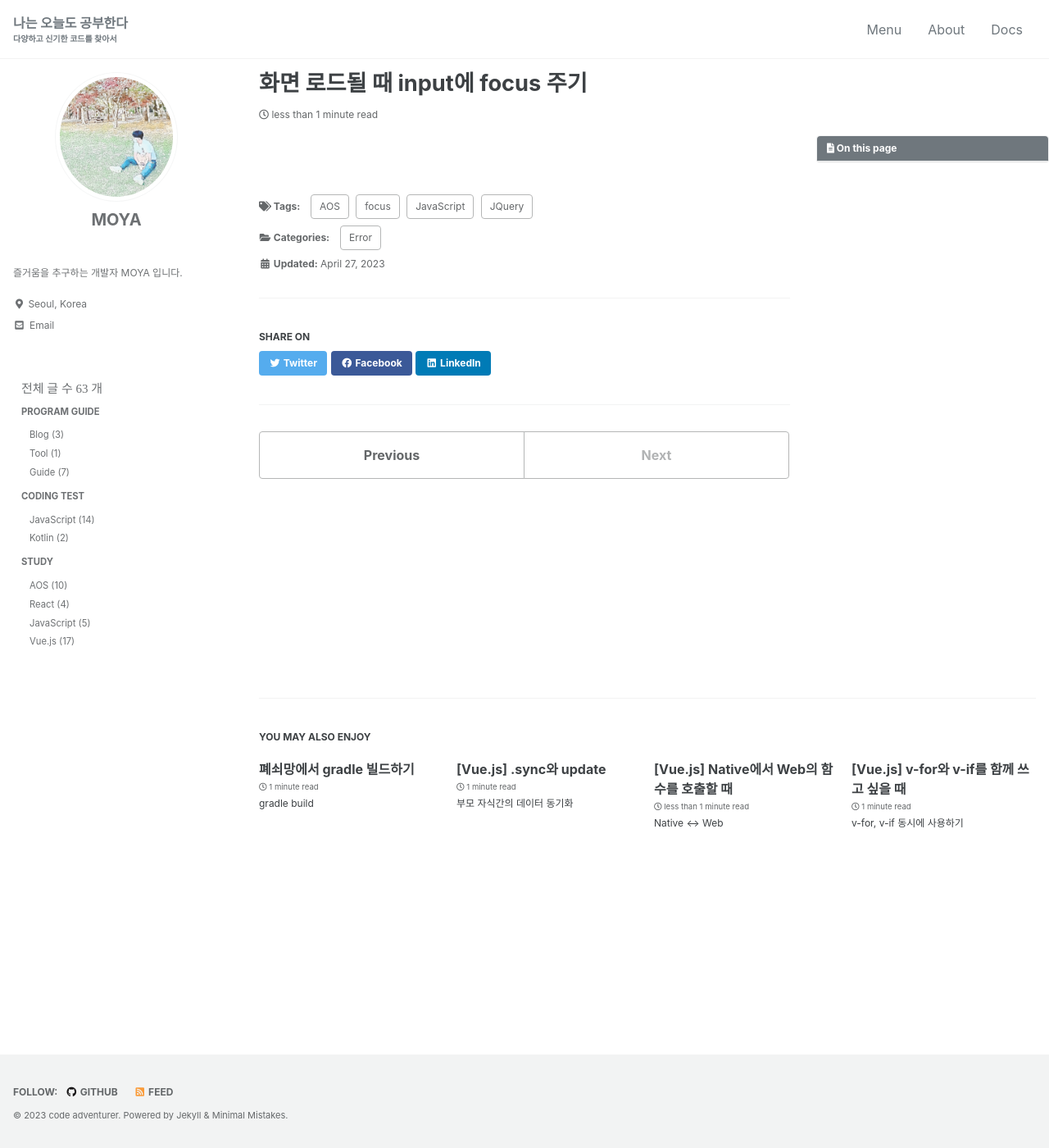
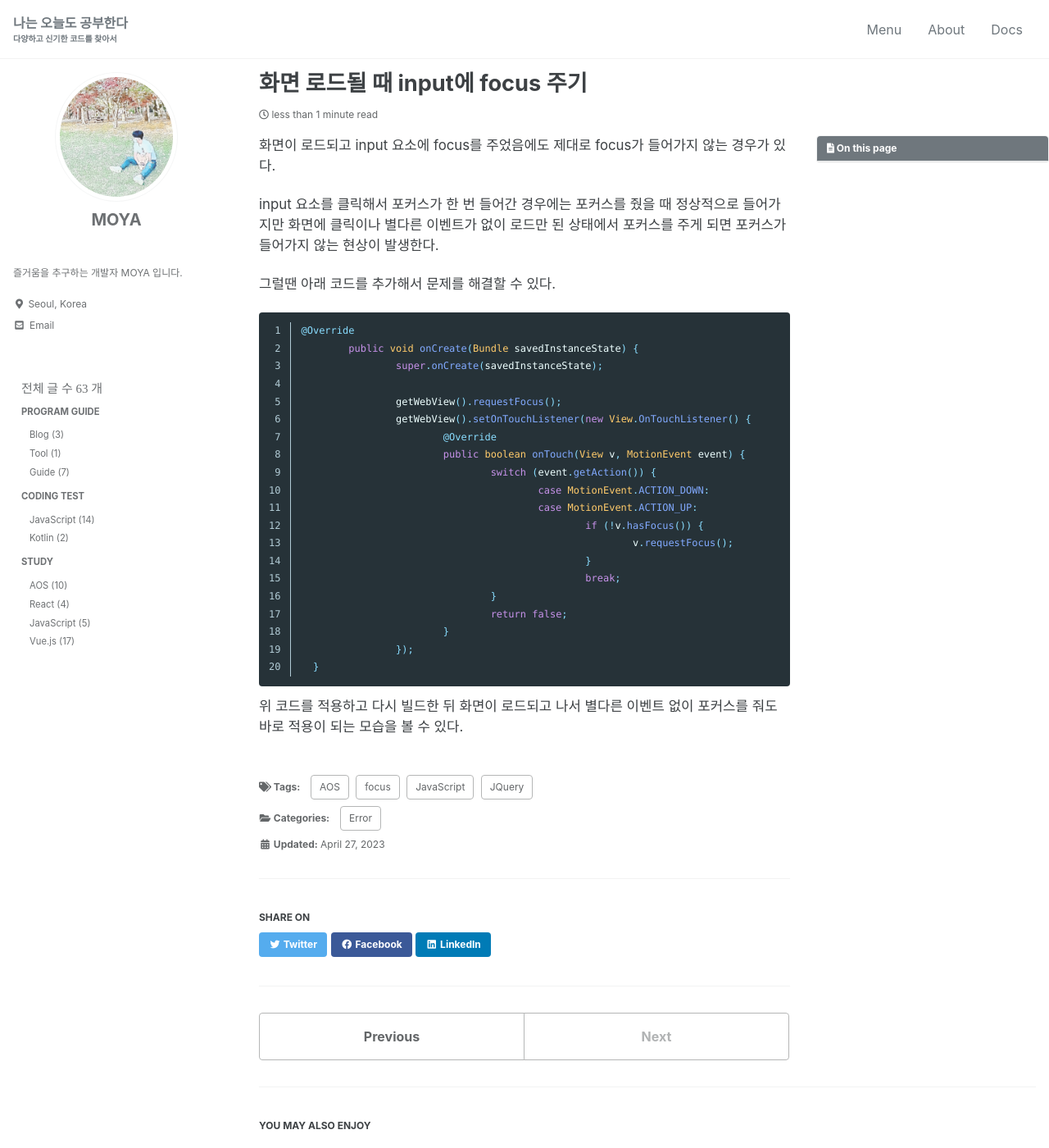
Before and after one commit to kdc7140/kdc7140.github.io, a Jekyll site: the page built from _posts/guide/2023-04-27-inputFocus.md, in a window 1280 px wide and 1400 px high. Shown: the whole window at 82% size. Built offline with Jekyll 4.4.1, drawn with Linux system fonts in a browser that asks for light colours; cached includes are drawn as plain includes; some web fonts are replaced.

Commit message:
input focus event

````diff
--- a/_posts/guide/2023-04-27-inputFocus.md
+++ b/_posts/guide/2023-04-27-inputFocus.md
@@ -13,3 +13,36 @@ tags:
   - JQuery
   - focus
 ---
+
+
+화면이 로드되고 input 요소에 focus를 주었음에도 제대로 focus가 들어가지 않는 경우가 있다.
+
+input 요소를 클릭해서 포커스가 한 번 들어간 경우에는 포커스를 줬을 때 정상적으로 들어가지만 화면에 클릭이나 별다른 이벤트가 없이 로드만 된 상태에서 포커스를 주게 되면 포커스가 들어가지 않는 현상이 발생한다.
+
+그럴땐 아래 코드를 추가해서 문제를 해결할 수 있다.
+
+
+```java
+@Override
+	public void onCreate(Bundle savedInstanceState) {
+		super.onCreate(savedInstanceState);
+
+		getWebView().requestFocus();
+		getWebView().setOnTouchListener(new View.OnTouchListener() {
+			@Override
+			public boolean onTouch(View v, MotionEvent event) {
+				switch (event.getAction()) {
+					case MotionEvent.ACTION_DOWN:
+					case MotionEvent.ACTION_UP:
+						if (!v.hasFocus()) {
+							v.requestFocus();
+						}
+						break;
+				}
+				return false;
+			}
+		});
+  }
+```
+
+위 코드를 적용하고 다시 빌드한 뒤 화면이 로드되고 나서 별다른 이벤트 없이 포커스를 줘도 바로 적용이 되는 모습을 볼 수 있다.
````
